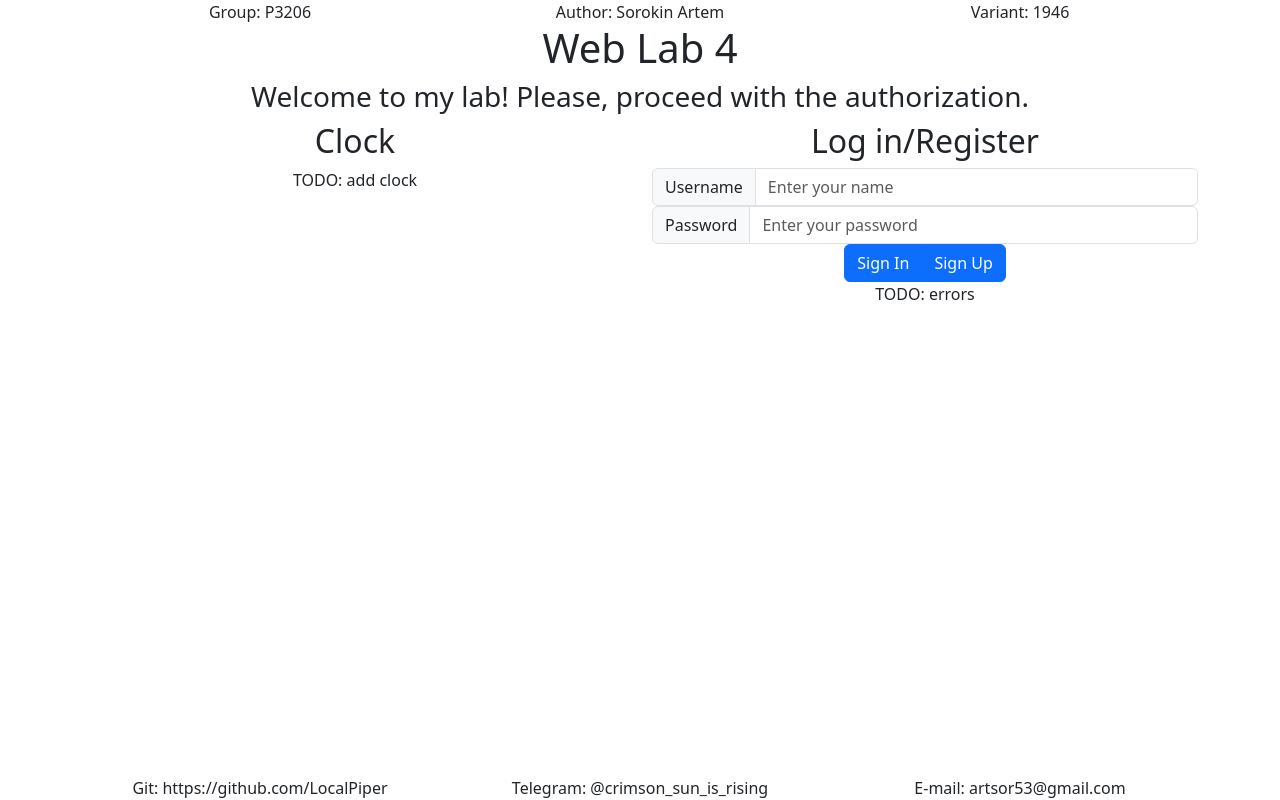
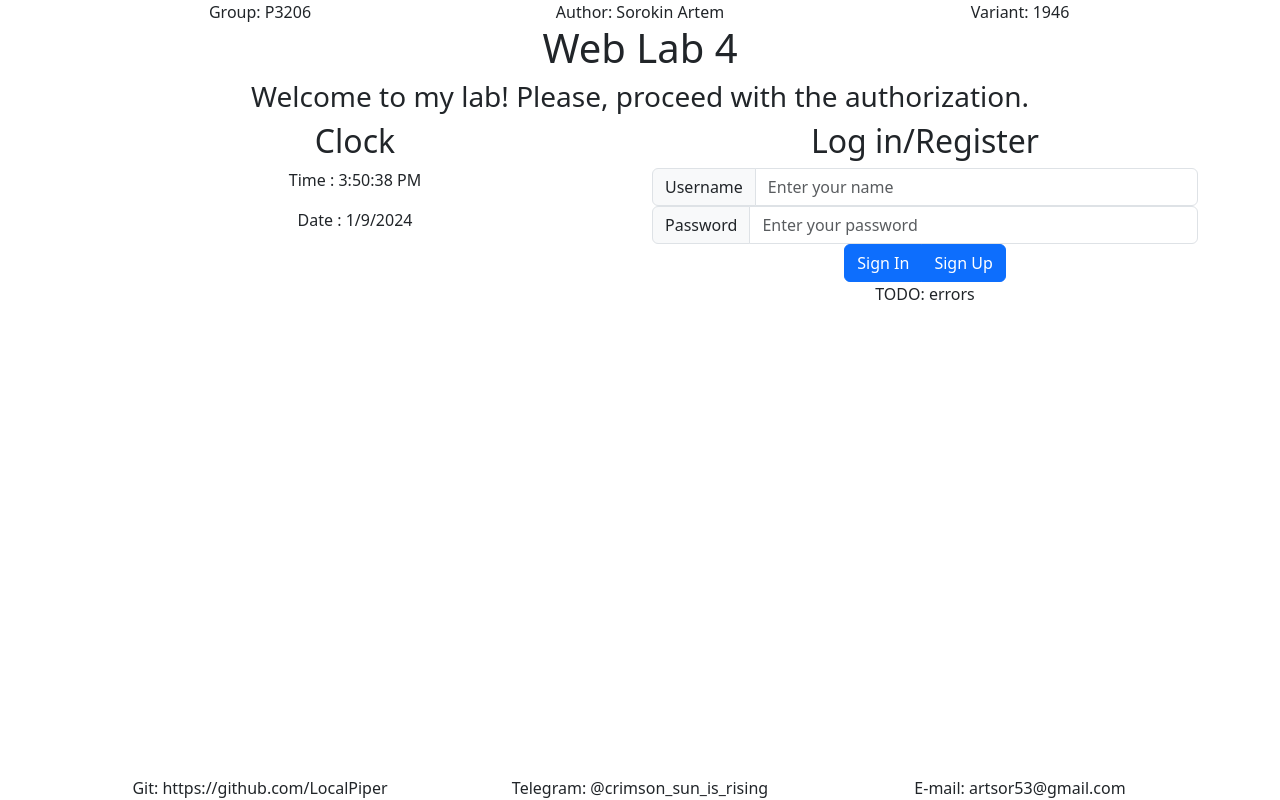
Before and after one commit to LocalPiperITMO/web-programming, a React (Vite) app in the folder frontend/: page / in a window 1280 px wide. Built offline with nearby package versions, Linux system fonts and the light colour scheme.

Commit message:
feat: added timer

```diff
--- a/frontend/src/Home.tsx
+++ b/frontend/src/Home.tsx
@@ -1,12 +1,26 @@
-import { Link, useNavigate } from "react-router-dom";
+import { useNavigate } from "react-router-dom";
 import { Header } from "./Index";
 import { Footer } from "./Index";
+import { useState, useEffect } from "react";
 
 function Clock() {
+  let [date, setDate] = useState(new Date());
+
+  useEffect(() => {
+    let timer = setInterval(() => setDate(new Date()), 1000);
+
+    return function cleanup() {
+      clearInterval(timer);
+    };
+  });
+
   return (
     <>
       <h2>Clock</h2>
-      TODO: add clock
+      <div>
+        <p>Time : {date.toLocaleTimeString()}</p>
+        <p>Date : {date.toLocaleDateString()}</p>
+      </div>
     </>
   );
 }
```
